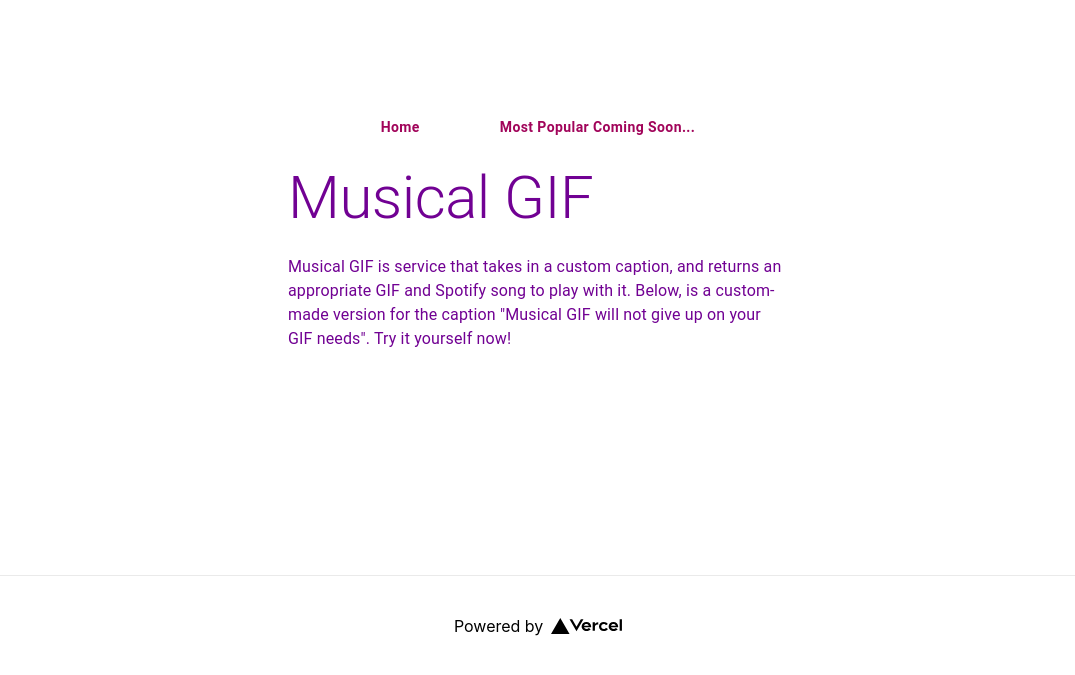
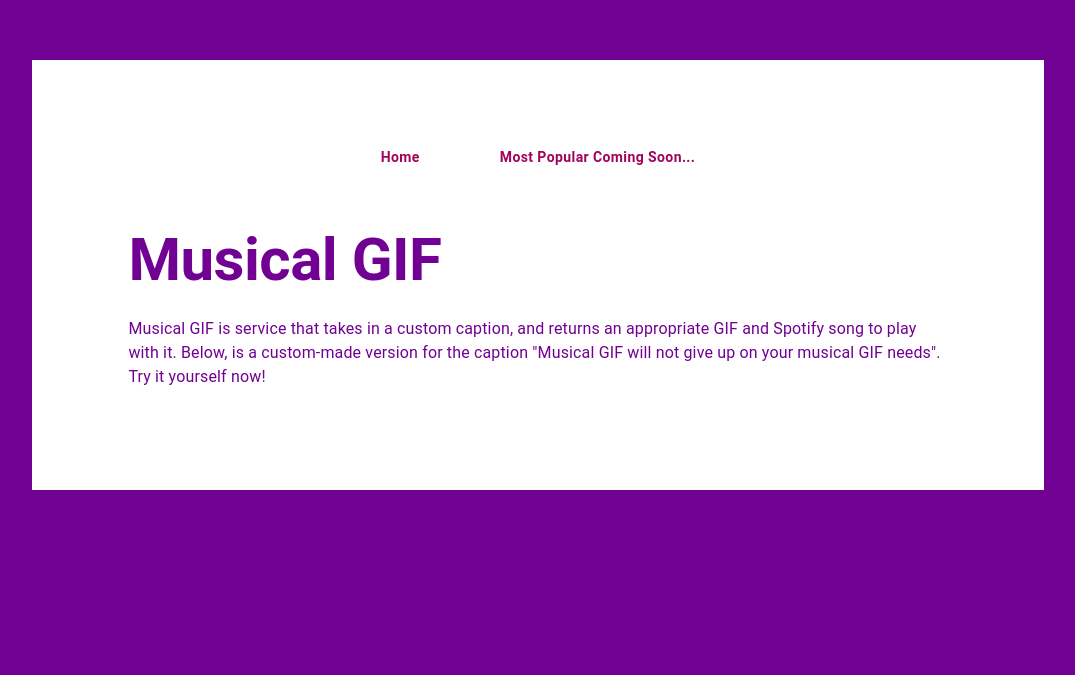
Before and after one commit to dhararya/MuscialGIF, a Next.js app: page / in a window 1280 px wide. Shown: the part 125-800 px from the top of the page, without its empty margins (102-1177 px from the left). Built offline with nearby package versions, Linux system fonts and the light colour scheme.

Commit message:
Some more styling

```diff
--- a/components/nameDescription.tsx
+++ b/components/nameDescription.tsx
@@ -5,8 +5,8 @@
 const useStyles = makeStyles({
   root: {
     width: '100%',
-    maxWidth: 500,
     color: "#710193",
+    padding: "2rem 2rem",
   },
 });
 
@@ -16,10 +16,10 @@
   return (
     <div className={classes.root}>
       <Typography variant="h2" component="h2" gutterBottom>
-        Musical GIF
+        <b>Musical GIF</b>
       </Typography>
       <Typography variant="body1" gutterBottom>
-        Musical GIF is service that takes in a custom caption, and returns an appropriate GIF and Spotify song to play with it. Below, is a custom-made version for the caption "Musical GIF will not give up on your GIF needs". Try it yourself now!
+        Musical GIF is service that takes in a custom caption, and returns an appropriate GIF and Spotify song to play with it. Below, is a custom-made version for the caption "Musical GIF will not give up on your musical GIF needs". Try it yourself now!
       </Typography>
     </div>
   );
--- a/pages/index.js
+++ b/pages/index.js
@@ -10,21 +10,13 @@
         <title>Create Next App</title>
       </Head>
 
-      <main className={styles.main}>
+      <body className={styles.body}>
+       <center>
        <Navigation/>
+       </center>
        <NameDescription/>
-      </main>
+      </body>
 
-      <footer className={styles.footer}>
-        <a
-          href="https://vercel.com?utm_source=create-next-app&utm_medium=default-template&utm_campaign=create-next-app"
-          target="_blank"
-          rel="noopener noreferrer"
-        >
-          Powered by{' '}
-          <img src="/vercel.svg" alt="Vercel Logo" className={styles.logo} />
-        </a>
-      </footer>
     </div>
   )
 }
--- a/styles/Home.module.css
+++ b/styles/Home.module.css
@@ -1,117 +1,19 @@
 .container {
   min-height: 100vh;
-  padding: 0 0.5rem;
+  padding: 0.5rem 0.5rem;
   display: flex;
   flex-direction: column;
   justify-content: center;
   align-items: center;
+  background-color: #710193;
 }
 
-.main {
-  padding: 5rem 0;
-  flex: 1;
-  display: flex;
-  flex-direction: column;
-  justify-content: center;
-  align-items: center;
-}
-
-.footer {
-  width: 100%;
-  height: 100px;
-  border-top: 1px solid #eaeaea;
-  display: flex;
-  justify-content: center;
-  align-items: center;
-}
-
-.footer img {
-  margin-left: 0.5rem;
-}
-
-.footer a {
-  display: flex;
-  justify-content: center;
-  align-items: center;
-}
-
-.title a {
-  color: #0070f3;
-  text-decoration: none;
-}
-
-.title a:hover,
-.title a:focus,
-.title a:active {
-  text-decoration: underline;
-}
-
-.title {
-  margin: 0;
-  line-height: 1.15;
-  font-size: 4rem;
-}
-
-.title,
-.description {
-  text-align: center;
-}
-
-.description {
-  line-height: 1.5;
-  font-size: 1.5rem;
-}
-
-.code {
-  background: #fafafa;
-  border-radius: 5px;
-  padding: 0.75rem;
-  font-size: 1.1rem;
-  font-family: Menlo, Monaco, Lucida Console, Liberation Mono, DejaVu Sans Mono,
-    Bitstream Vera Sans Mono, Courier New, monospace;
-}
-
-.grid {
-  display: flex;
-  align-items: center;
-  justify-content: center;
-  flex-wrap: wrap;
-  max-width: 800px;
-  margin-top: 3rem;
-}
-
-.card {
-  margin: 1rem;
-  flex-basis: 45%;
-  padding: 1.5rem;
-  text-align: left;
-  color: inherit;
-  text-decoration: none;
-  border: 1px solid #eaeaea;
-  border-radius: 10px;
-  transition: color 0.15s ease, border-color 0.15s ease;
-}
-
-.card:hover,
-.card:focus,
-.card:active {
-  color: #0070f3;
-  border-color: #0070f3;
-}
-
-.card h3 {
-  margin: 0 0 1rem 0;
-  font-size: 1.5rem;
-}
-
-.card p {
-  margin: 0;
-  font-size: 1.25rem;
-  line-height: 1.5;
-}
-
-.logo {
-  height: 1em;
+.body {
+  width: 80%;
+  max-width: 68rem;
+  margin: 0 auto;
+  background-color: #ffffff;
+  padding: 4rem 4rem;
 }
 
 @media (max-width: 600px) {
```
